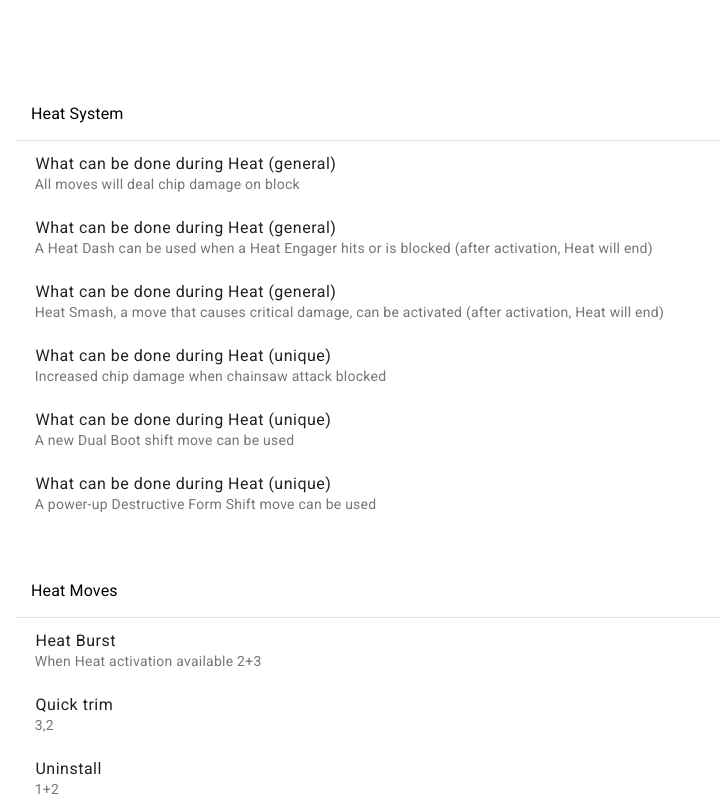
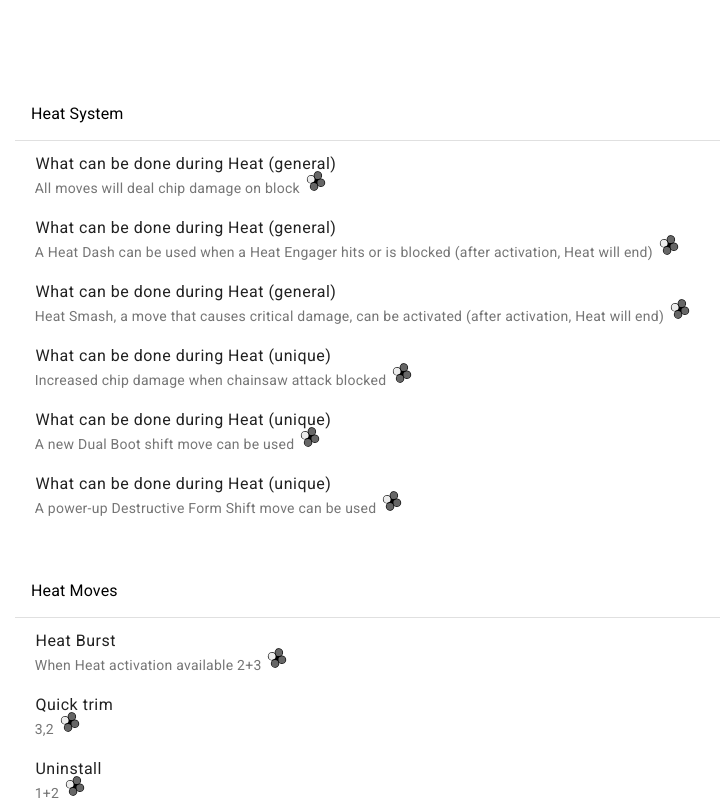
Before and after one commit to Sei-Jin/MoveList, an Angular app: page / in a window 1280 px wide. Shown: the top 800 px of the page, without its empty margins (241-961 px from the left). Built offline with nearby package versions, Linux system fonts and the light colour scheme.

Commit message:
First working icon

```diff
--- a/src/app/app.component.ts
+++ b/src/app/app.component.ts
@@ -1,6 +1,6 @@
 import { Component } from '@angular/core';
 import { RouterOutlet } from '@angular/router';
-import {MoveListComponent} from "./moves/move-list/move-list.component";
+import { MoveListComponent } from "./moves/move-list/move-list.component";
 
 @Component({
   selector: 'app-root',
--- a/src/app/app.config.ts
+++ b/src/app/app.config.ts
@@ -3,7 +3,8 @@ import { provideRouter } from '@angular/router';
 
 import { routes } from './app.routes';
 import { provideAnimationsAsync } from '@angular/platform-browser/animations/async';
+import {provideHttpClient, withInterceptorsFromDi} from "@angular/common/http";
 
 export const appConfig: ApplicationConfig = {
-  providers: [provideRouter(routes), provideAnimationsAsync()]
+  providers: [provideRouter(routes), provideAnimationsAsync(), provideHttpClient(withInterceptorsFromDi())]
 };
--- a/src/app/moves/move-list/move-list.component.css
+++ b/src/app/moves/move-list/move-list.component.css
@@ -5,3 +5,7 @@
 .mat-subheader {
   padding-top: 40px;
 }
+
+.move-icon {
+  /*transform: scale(1.2);*/
+}
--- a/src/app/moves/move-list/move-list.component.html
+++ b/src/app/moves/move-list/move-list.component.html
@@ -13,7 +13,7 @@
       <div matListItemTitle> {{ move.Name }} </div>
       <div matListItemLine>
         {{ move.Description }}
-<!--        <mat-icon svgIcon="1"></mat-icon>-->
+        <mat-icon svgIcon="1" class="move-icon"></mat-icon>
       </div>
     </mat-list-item>
   }
--- a/src/app/moves/move-list/move-list.component.ts
+++ b/src/app/moves/move-list/move-list.component.ts
@@ -2,7 +2,6 @@ import { Component } from '@angular/core';
 import { MatListModule } from "@angular/material/list";
 import moveDataRaw from "../../../character-data/Alisa.json";
 import { MatIconModule, MatIconRegistry } from "@angular/material/icon";
-import { HttpClientModule} from "@angular/common/http";
 import { DomSanitizer } from "@angular/platform-browser";
 
 export interface MoveData {
@@ -20,12 +19,19 @@ export interface MoveData {
   imports: [
     MatListModule,
     MatIconModule,
-    HttpClientModule
   ],
   templateUrl: './move-list.component.html',
-  styleUrl: './move-list.component.css'
+  styleUrl: './move-list.component.css',
+  providers: []
 })
 export class MoveListComponent {
+
+  constructor(iconRegistry: MatIconRegistry, sanitizer: DomSanitizer) {
+    iconRegistry.addSvgIcon(
+      "1",
+       sanitizer.bypassSecurityTrustResourceUrl("/assets/button-inputs/1-medium-whitespace.svg")
+    );
+  }
 
   previousType: string = "";
   moves: MoveData[] = moveDataRaw;
```
Also changed, not shown: src/assets/button-inputs/1-less-whitespace.svg (added), src/assets/button-inputs/1-medium-whitespace.svg (added).
